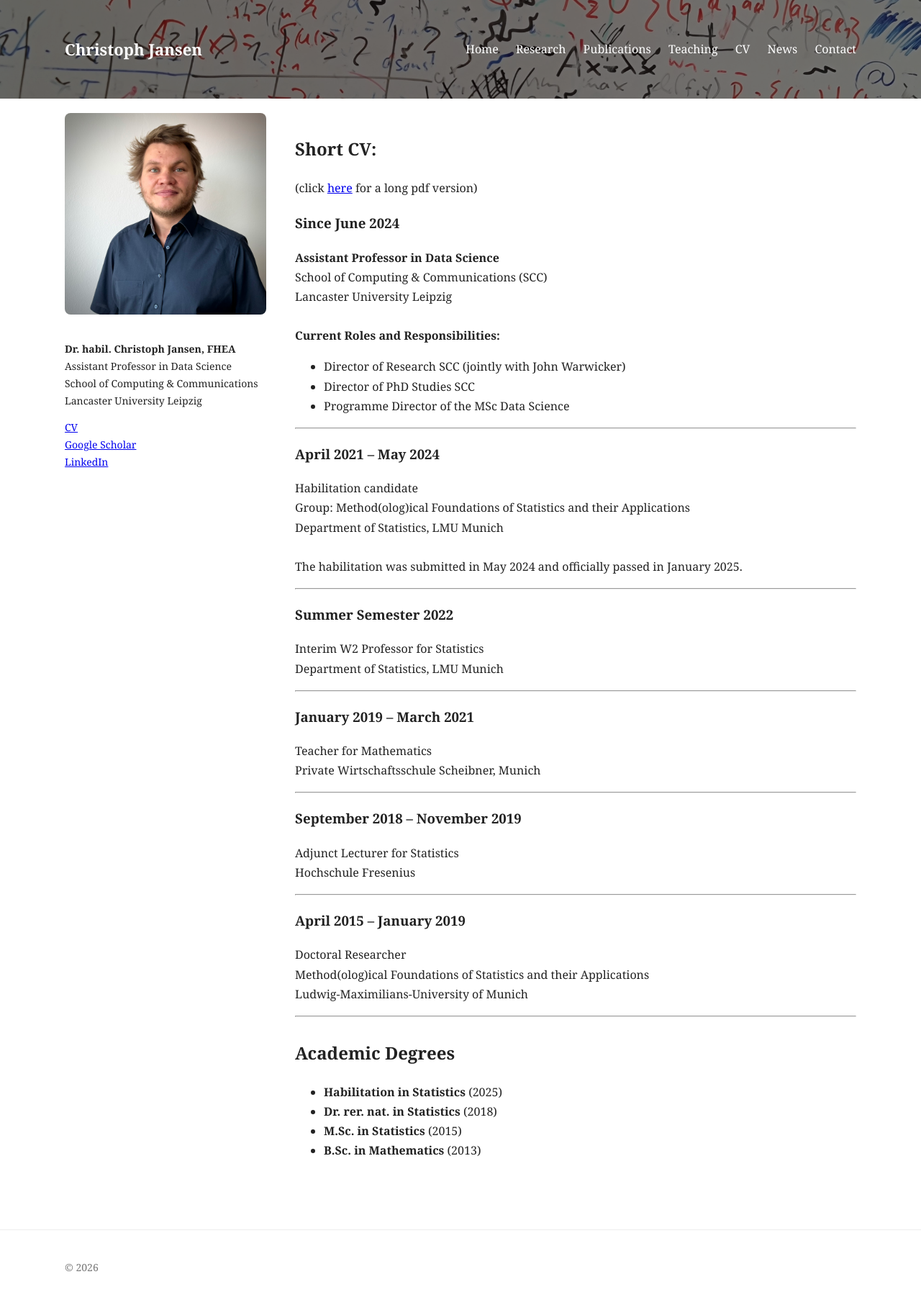
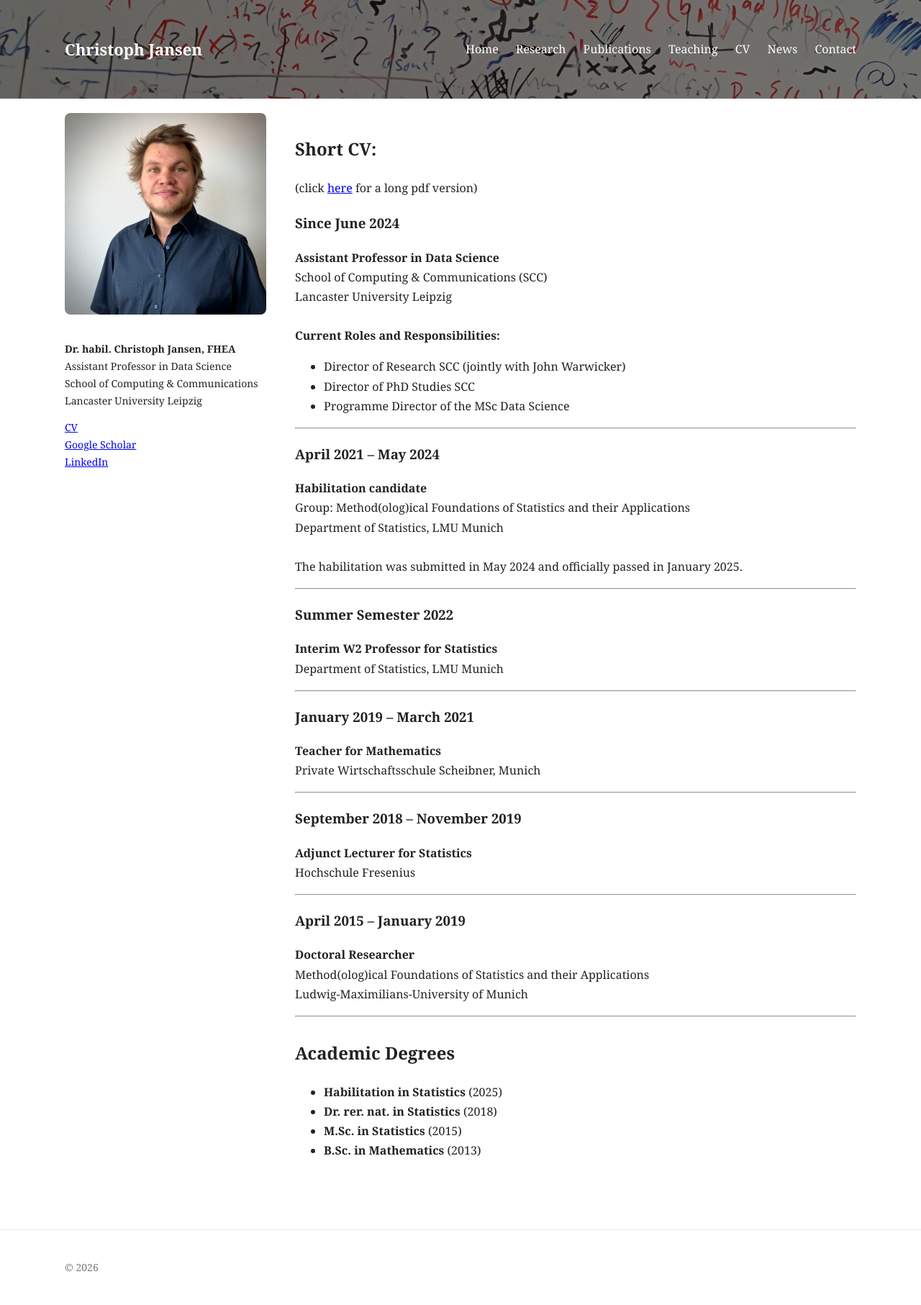
Before and after one commit to jansenc/jansenc.github.io, a Jekyll site: the page built from cv/index.md, in a window 1280 px wide. Shown: the whole page at 72% size. Built offline with Jekyll 4.4.1, drawn with Linux system fonts in a browser that asks for light colours.

```diff
--- a/cv/index.md
+++ b/cv/index.md
@@ -27,7 +27,7 @@ permalink: /cv/
 <div class="cv-entry">
   <h3>April 2021 – May 2024</h3>
   <p>
-    Habilitation candidate<br>
+    <strong>Habilitation candidate</strong><br>
     Group: Method(olog)ical Foundations of Statistics and their Applications<br>
     Department of Statistics, LMU Munich<br><br>
     The habilitation was submitted in May 2024 and officially passed in January 2025.
@@ -39,7 +39,7 @@ permalink: /cv/
 <div class="cv-entry">
   <h3>Summer Semester 2022</h3>
   <p>
-    Interim W2 Professor for Statistics<br>
+    <strong>Interim W2 Professor for Statistics</strong><br>
     Department of Statistics, LMU Munich
   </p>
 </div>
@@ -49,7 +49,7 @@ permalink: /cv/
 <div class="cv-entry">
   <h3>January 2019 – March 2021</h3>
   <p>
-    Teacher for Mathematics<br>
+    <strong>Teacher for Mathematics</strong><br>
     Private Wirtschaftsschule Scheibner, Munich
   </p>
 </div>
@@ -59,7 +59,7 @@ permalink: /cv/
 <div class="cv-entry">
   <h3>September 2018 – November 2019</h3>
   <p>
-    Adjunct Lecturer for Statistics<br>
+    <strong>Adjunct Lecturer for Statistics</strong><br>
     Hochschule Fresenius
   </p>
 </div>
@@ -69,7 +69,7 @@ permalink: /cv/
 <div class="cv-entry">
   <h3>April 2015 – January 2019</h3>
   <p>
-    Doctoral Researcher<br>
+    <strong>Doctoral Researcher</strong><br>
     Method(olog)ical Foundations of Statistics and their Applications<br>
     Ludwig-Maximilians-University of Munich
   </p>
```
